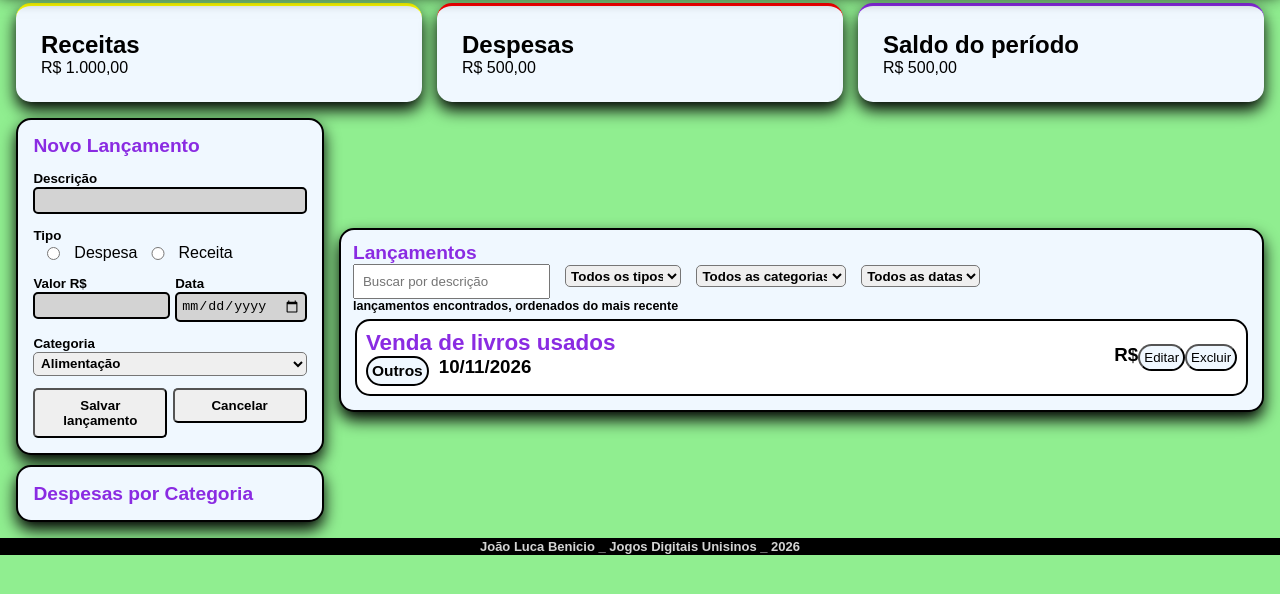
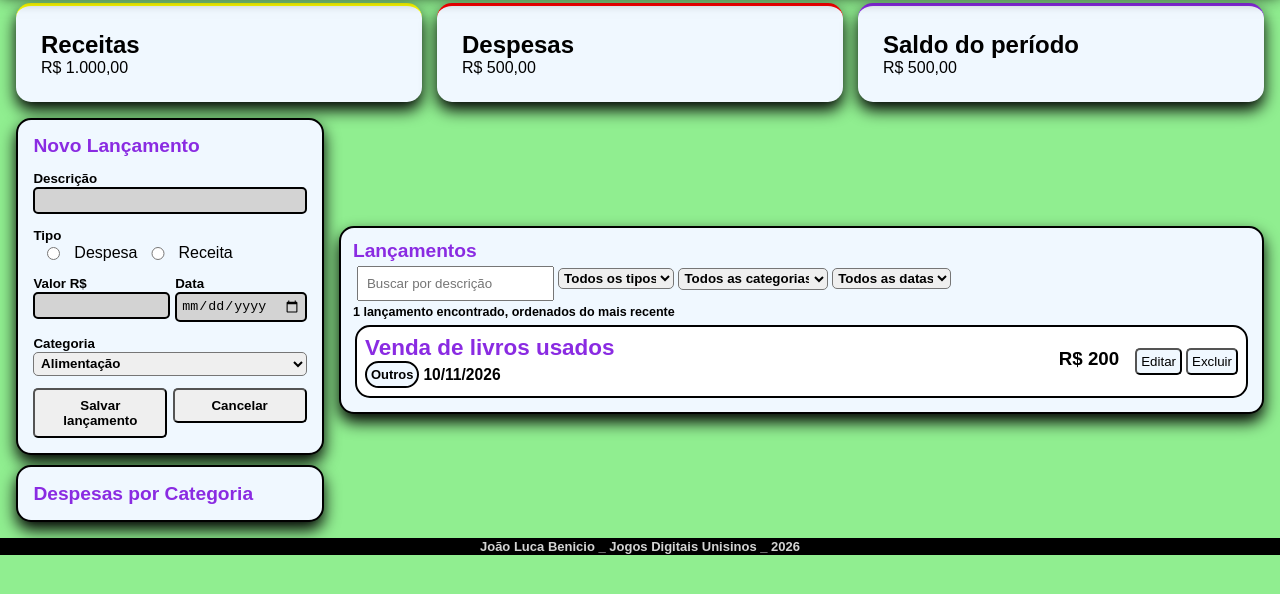
Before and after one commit to JoaoBenicio-unisinos/trabalhofinanceiro, a plain HTML site: page src/index.html in a window 1280 px wide. Shown: the part 70-664 px from the top of the page. Drawn offline with Linux system fonts and the light colour scheme.

Commit message:
commit 3

```diff
--- a/src/index.html
+++ b/src/index.html
@@ -108,9 +108,9 @@
 
                                 </select>
                             </div>
-
+                        </section>
                     <tr id="numerodelancamentos">
-                        <h6> lançamentos encontrados, ordenados do mais recente</h6>
+                        <h6> 1 lançamento encontrado, ordenados do mais recente</h6>
                     </tr>
 
                     <tr>
@@ -118,9 +118,11 @@
 
                             <div class="entradaesquerda">
 
-                                <h3 class="heading-3">Venda de livros usados</h3>
+                                <div class="entradanome">
+                                    <h3 class="heading-3">Venda de livros usados</h3>
+                                </div>
 
-                                <div class="tipoedata">
+                                <div class="entradatipoedata">
                                     <h5 class="tipo">Outros</h5>
                                     <date>10/11/2026</date>
                                 </div>
@@ -129,7 +131,9 @@
 
                             <div class="entradadireita">
 
-                                <h4>R$ <h4>
+                                <div class="entradavalor">
+                                    <h4>R$ 200<h4>
+                                </div>
 
                                 <div class="entradabotoes">
                                     <button class="editar">Editar</button>
--- a/src/scripts.js
+++ b/src/scripts.js
@@ -0,0 +1,42 @@
+class Tansacao {
+
+        #id;
+        #descricao;
+        #tipo;
+        #categoria;
+        #data;
+        #valor;
+
+    constructor (id,descricao,tipo,categoria,data,valor){
+            this.#id=id;
+            this.#descricao=descricao;
+            this.#tipo=tipo;
+            this.#categoria=categoria;
+            this.#data=data;
+            this.#valor=valor;
+    }
+
+    getId(){return this.#id;};
+    getDescricao(){return this.#descricao;};
+    getTipo(){return this.#tipo};
+    getCategoria(){return this.#categoria};
+    getData(){return this.#data};
+    getValor(){return this.#valor};
+
+    setId(novoid){this.#id=novoid;};
+    setDescricao(novadescricao){this.#descricao=novadescricao;};
+    setTipo(novotipo){this.#tipo=novotipo;};
+    setCategoria(novacategoria){this.#categoria=novacategoria};
+    setData(novadata){this.#data=novadata};
+    setValor(novovalor){this.#valor=novovalor};
+
+    printar (){
+        console.log(this.#id);
+        console.log(this.#descricao);
+        console.log(this.#tipo);
+        console.log(this.#categoria);
+        console.log(this.#data);
+        console.log(this.#valor);
+
+    }
+}
--- a/src/styles.css
+++ b/src/styles.css
@@ -107,6 +107,7 @@ input {
 
 #tabela{
     width: 100%;
+
 }
 
 .receitas,.despesas,.saldo{
@@ -165,7 +166,10 @@ input {
 }
 
 #filtros{
-    gap: 15px;
+    display:flex;
+    flex-direction: column;
+    gap: 4px;
+    padding: 4px;
 }
 
 
@@ -180,12 +184,27 @@ input {
     border: 2px black solid;
     border-radius: 15px;
     justify-content: flex-start;
-    padding: 1%;
+    padding: 8px;
+    gap:12px;
 }
+
 
 .entradaentradaesquerda{
     display: flex;
     flex-direction: column;
+}
+
+.entradatipoedata{
+    display: flex;
+    flex-direction: row;
+    gap: 4px;
+    font-size:smaller;
+    align-items: center;
+}
+
+.entradanome{
+    display: flex;
+    flex-direction: row;
 }
 
 .entradadireita{
@@ -194,23 +213,29 @@ input {
     align-self: center;
 }
 
+.entradavalor{
+    display:flex;
+    flex-direction: row;
+    margin-right: 124px;
+}
+
 .entradabotoes{
     display: flex;
     flex-direction: row;
-    margin-left: auto;
+    gap:4px;
 }
 
 .excluir{
     background-color: aliceblue;
     padding: 4px;
-    border-radius: 15px;
+    border-radius: 5px;
     cursor:pointer;
 }
 
 .editar{
     background-color:  aliceblue;
     padding: 4px;
-    border-radius: 15px;
+    border-radius: 5px;
     cursor:pointer;
 }
 .excluir:hover{
@@ -218,12 +243,6 @@ input {
 }
 .editar:hover{
     background-color: yellow;
-}
-
-.tipoedata{
-    display: flex;
-    flex-direction: row;
-    gap: 10px;
 }
 
 .tipo{
@@ -344,8 +363,8 @@ aside{
     .entradadireita{
         margin-left:auto;
     }
-    .entradaentradaesquerda{
-        margin-right: none;
+    .entradavalor{
+        margin-right: 16px;
     }
     aside{
         margin-left:auto;
```
